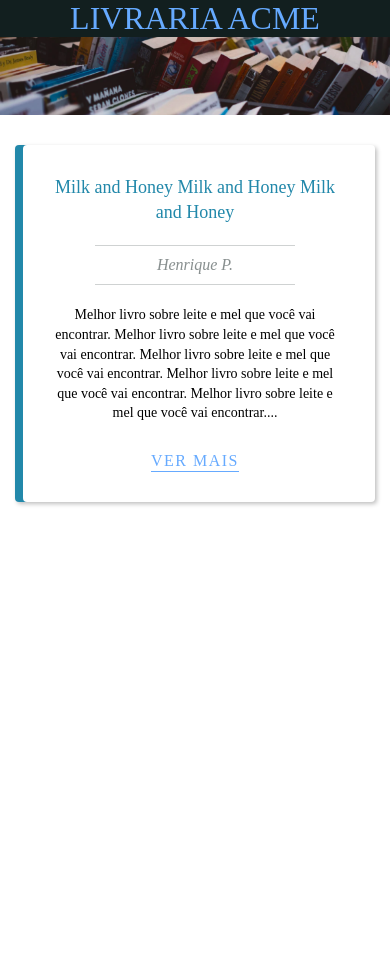
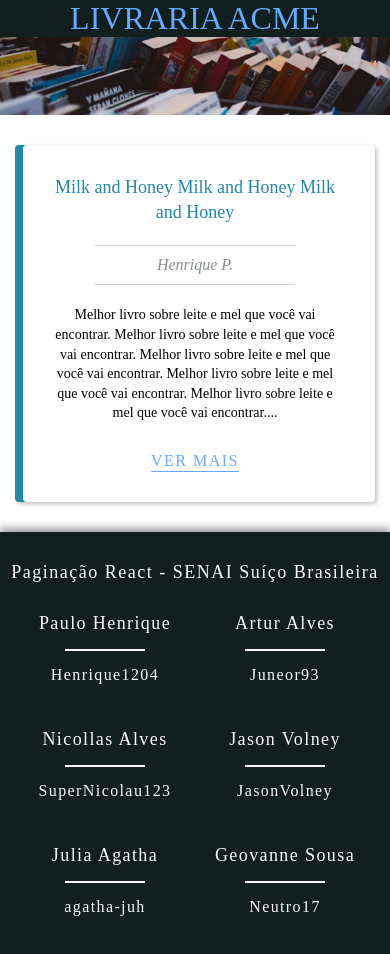
Before and after one commit to Juneor93/Paginacao-react, a React (Create React App) app: page / in a window 390 px wide. Shown: the top 954 px of the page. Before the commit the page ends 844 px from the top, so only its background shows below. Built offline with nearby package versions, Linux system fonts and the light colour scheme; a web font is replaced by a local one.

Commit message:
Inserindo o Footer e as informações dos integrantes

```diff
--- a/src/App.jsx
+++ b/src/App.jsx
@@ -1,6 +1,8 @@
 import React, {Fragment} from 'react';
 import Card from "./Componentes/Card.jsx";
 import Main from "./Componentes/Main.jsx";
+import Footer from "./Componentes/footer.jsx";
+
 
 function App() {
   return (
@@ -19,7 +21,10 @@ function App() {
             resumo="Melhor livro sobre leite e mel que você vai encontrar. Melhor livro sobre leite e mel que você vai encontrar. Melhor livro sobre leite e mel que você vai encontrar. Melhor livro sobre leite e mel que você vai encontrar. Melhor livro sobre leite e mel que você vai encontrar. Melhor livro sobre leite e mel que você vai encontrar. Melhor livro sobre leite e mel que você vai encontrar."
           />
         </div>
+
+       <Footer />
     </Fragment>
+
   );
 }
 
--- /dev/null
+++ b/src/Componentes/footer.jsx
@@ -0,0 +1,18 @@
+import React from "react";
+import "../Css/footer.css";
+
+export default () => {
+    return (
+        <footer>
+            <h1>Paginação React - SENAI Suíço Brasileira</h1>
+            <ul className="container">
+                <li className="col-4"><span>Paulo Henrique</span> <a href="https://github.com/henrique1204"><span>Henrique1204</span></a></li>
+                <li className="col-4"><span>Artur Alves</span> <a href="https://github.com/Juneor93"><span>Juneor93</span></a></li>
+                <li className="col-4"><span>Nicollas Alves</span> <a href="https://github.com/SuperNicolau123"><span>SuperNicolau123</span></a></li>
+                <li className="col-4"><span>Jason Volney</span> <a href="https://github.com/JasonVolney"><span>JasonVolney</span></a></li>
+                <li className="col-4"><span>Julia Agatha</span> <a href="https://github.com/agatha-juh"><span>agatha-juh</span></a></li>
+                <li className="col-4"><span>Geovanne Sousa</span> <a href="https://github.com/Neutro17"><span>Neutro17</span></a></li>
+            </ul>
+        </footer>
+    )
+}
--- /dev/null
+++ b/src/Css/footer.css
@@ -0,0 +1,69 @@
+footer {
+    padding: 30px 0;
+    text-align: center;
+    background-color: #121F1F;
+    box-shadow: 0px -4px 8px rgba(0, 0, 0, 0.4);
+    letter-spacing: 1.4px;
+}
+
+footer h1 {
+    margin: 0 0 15px;
+    font-size: 24px;
+    color: #F8F8F8;
+    letter-spacing: 1.5px;
+}
+
+footer li {
+    margin-top: 15px;
+    font-size: 18px;
+    color: #F8F8F8;
+}
+
+footer li a {
+    padding: 8px;
+    font-size: 16px;
+    text-decoration: none;
+    color: #F8F8F8;
+    display: inline-block;
+}
+
+footer li > span::after {
+    content: "|";
+    margin-left: 8px;
+    display: inline;
+}
+
+@media only screen and (max-width: 979px) {
+    footer li {
+        margin-top: 30px;
+    }
+
+    footer li a {
+        padding: 15px 8px;
+    }
+
+    footer li > span::after {
+        content: "";
+        width: 80px;
+        height: 2px;
+        background-color: currentColor;
+        margin: 15px auto 0;
+        display: block;
+    }
+}
+
+@media only screen and (max-width: 739px) {
+    footer h1 {
+        font-size: 18px;
+    }
+
+    footer h1::after {
+        margin: 30px auto 15px;
+    }
+
+    footer .col-4 {
+        width: 50%;
+        margin-top: 15px;
+        margin-bottom: 15px;
+    }
+}
```
Also changed, not shown: 1 other file (tests, documents, lock files or other folders).
